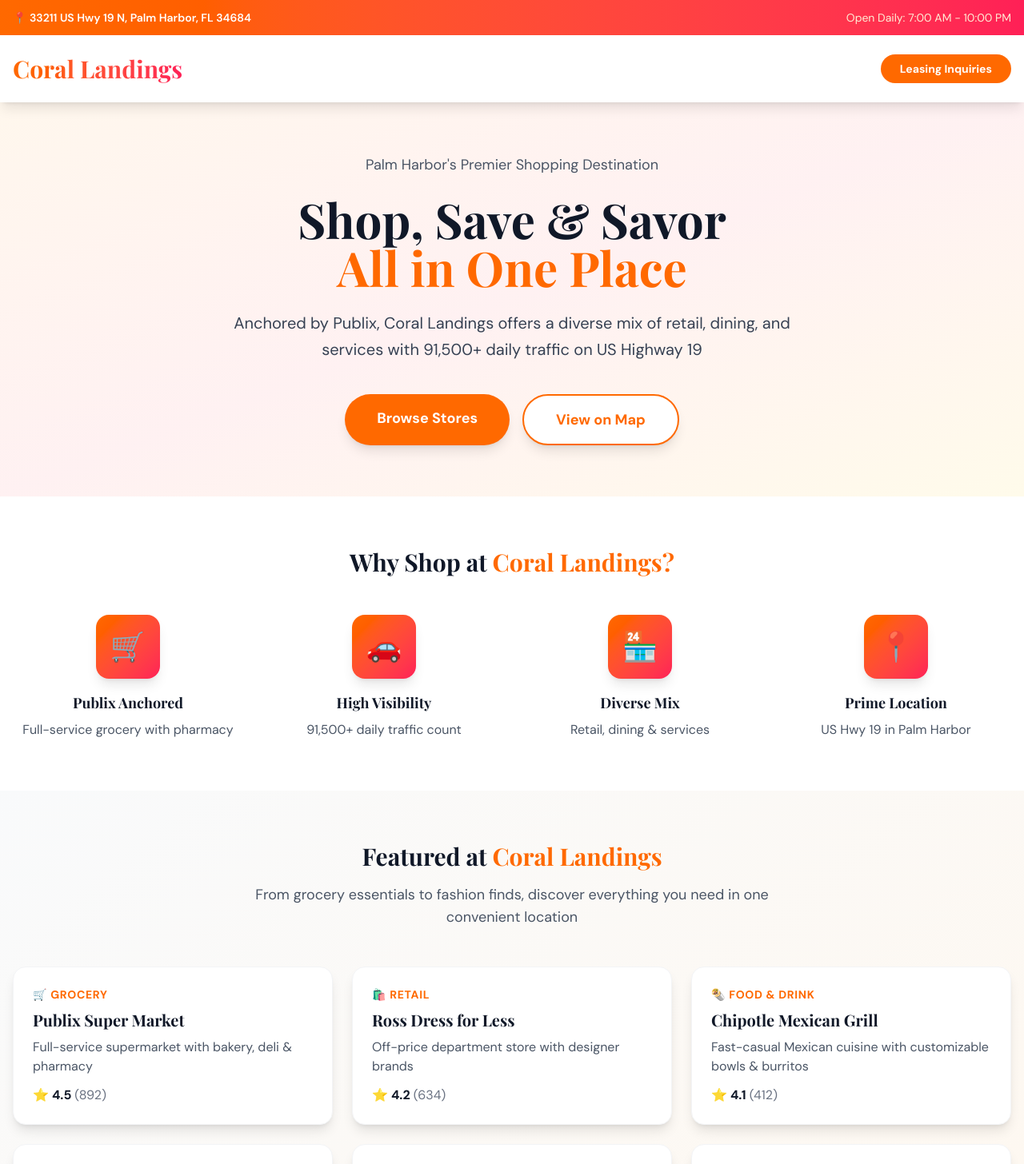
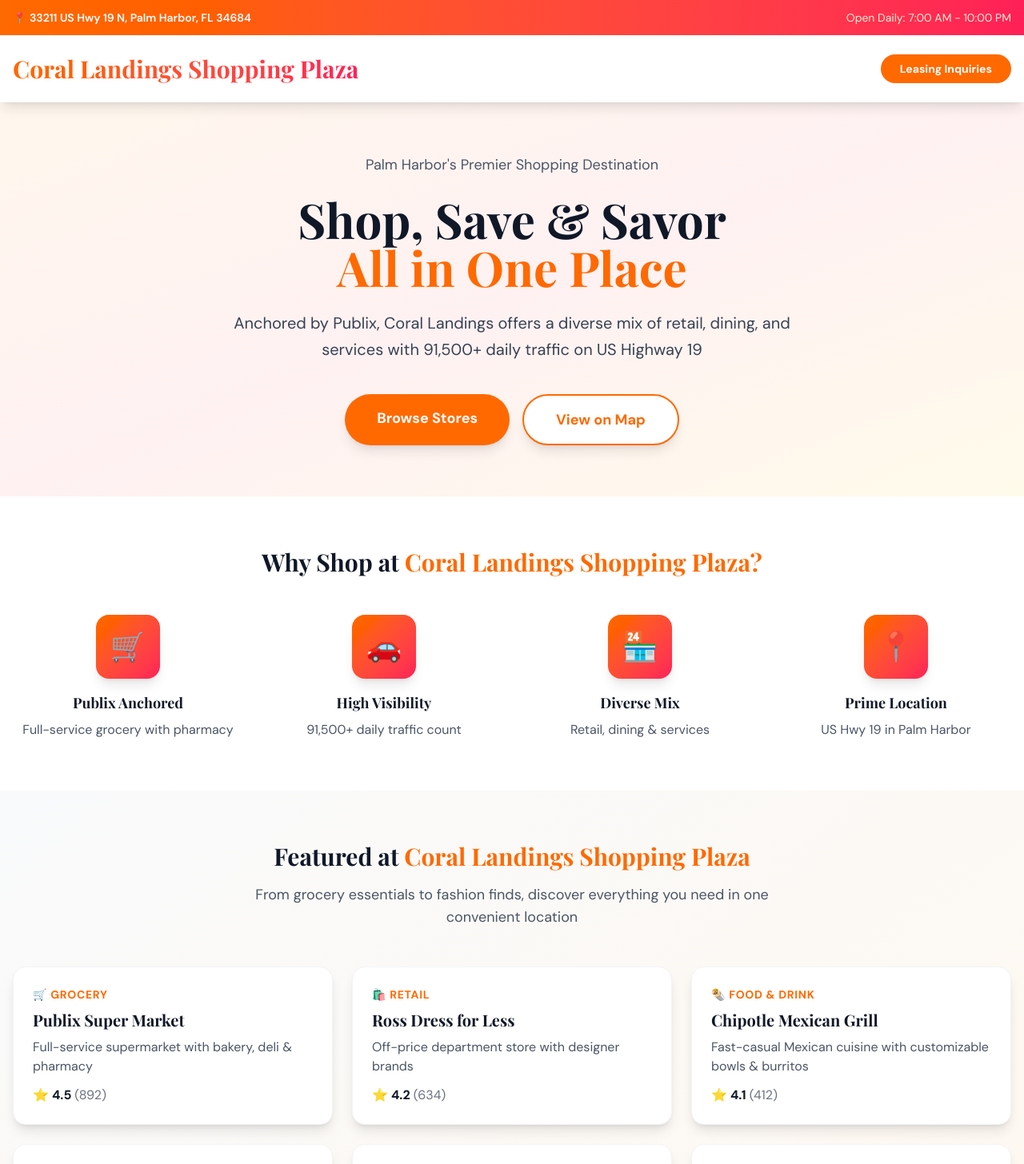
Before and after one commit to stephennewman/stephensites, a Next.js app: page /corallandings in a window 1280 px wide. Shown: the top 1456 px of the page at 80% size. Built offline with nearby package versions, Linux system fonts and the light colour scheme.

Commit message:
Update to full name: Coral Landings Shopping Plaza

```diff
--- a/app/corallandings/page.tsx
+++ b/app/corallandings/page.tsx
@@ -72,7 +72,7 @@
       <header className="bg-white shadow-lg py-6 px-4 sticky top-0 z-40">
         <div className="max-w-7xl mx-auto flex justify-between items-center">
           <Link href="/corallandings" className="text-2xl sm:text-3xl font-bold bg-gradient-to-r from-orange-500 to-rose-500 bg-clip-text text-transparent font-serif">
-            Coral Landings
+            Coral Landings Shopping Plaza
           </Link>
           <nav className="flex items-center">
             <button
@@ -119,7 +119,7 @@
       <section className="py-16 px-4 bg-white">
         <div className="max-w-7xl mx-auto">
           <h2 className="text-3xl font-bold text-center mb-12 text-gray-900">
-            Why Shop at <span className="text-orange-500">Coral Landings?</span>
+            Why Shop at <span className="text-orange-500">Coral Landings Shopping Plaza?</span>
           </h2>
 
           <div className="grid sm:grid-cols-2 lg:grid-cols-4 gap-8">
@@ -145,7 +145,7 @@
       <section id="stores" className="py-16 px-4 bg-gradient-to-br from-gray-50 to-orange-50">
         <div className="max-w-7xl mx-auto">
           <h2 className="text-3xl font-bold text-center mb-4 text-gray-900">
-            Featured at <span className="text-orange-500">Coral Landings</span>
+            Featured at <span className="text-orange-500">Coral Landings Shopping Plaza</span>
           </h2>
           <p className="text-center text-gray-600 text-lg mb-12 max-w-2xl mx-auto">
             From grocery essentials to fashion finds, discover everything you need in one convenient location
@@ -212,7 +212,7 @@
       <section id="location" className="py-16 px-4 bg-gradient-to-br from-orange-50 to-rose-50">
         <div className="max-w-7xl mx-auto">
           <h2 className="text-3xl font-bold text-center mb-4 text-gray-900">
-            Visit <span className="text-orange-500">Coral Landings</span>
+            Visit <span className="text-orange-500">Coral Landings Shopping Plaza</span>
           </h2>
           <p className="text-center text-gray-600 text-lg mb-12 max-w-2xl mx-auto">
             Conveniently located on US Highway 19 North in Palm Harbor
@@ -258,7 +258,7 @@
       <section className="py-16 px-4 bg-gradient-to-r from-orange-500 to-rose-500 text-white">
         <div className="max-w-4xl mx-auto text-center">
           <h2 className="text-3xl sm:text-4xl font-bold mb-4">
-            Visit Coral Landings Today!
+            Visit Coral Landings Shopping Plaza Today!
           </h2>
           <p className="text-xl text-orange-50 mb-8 leading-relaxed">
             Experience the best shopping, dining, and services Palm Harbor has to offer
@@ -284,7 +284,7 @@
       <footer className="bg-gray-900 text-gray-300 py-10 px-4">
         <div className="max-w-7xl mx-auto text-center">
           <h2 className="text-2xl font-bold bg-gradient-to-r from-orange-400 to-rose-400 bg-clip-text text-transparent mb-2 font-serif">
-            Coral Landings
+            Coral Landings Shopping Plaza
           </h2>
           <p className="text-gray-400 mb-4">Palm Harbor&apos;s Premier Shopping Destination</p>
           <p className="text-sm text-gray-500">33211 US Hwy 19 N, Palm Harbor, FL 34684</p>
@@ -339,7 +339,7 @@
                   Leasing Inquiries
                 </h2>
                 <p className="text-gray-600 mb-6">
-                  Interested in space at Coral Landings? Get in touch with us today.
+                  Interested in space at Coral Landings Shopping Plaza? Get in touch with us today.
                 </p>
 
                 <form onSubmit={handleSubmit} className="space-y-5">
```
